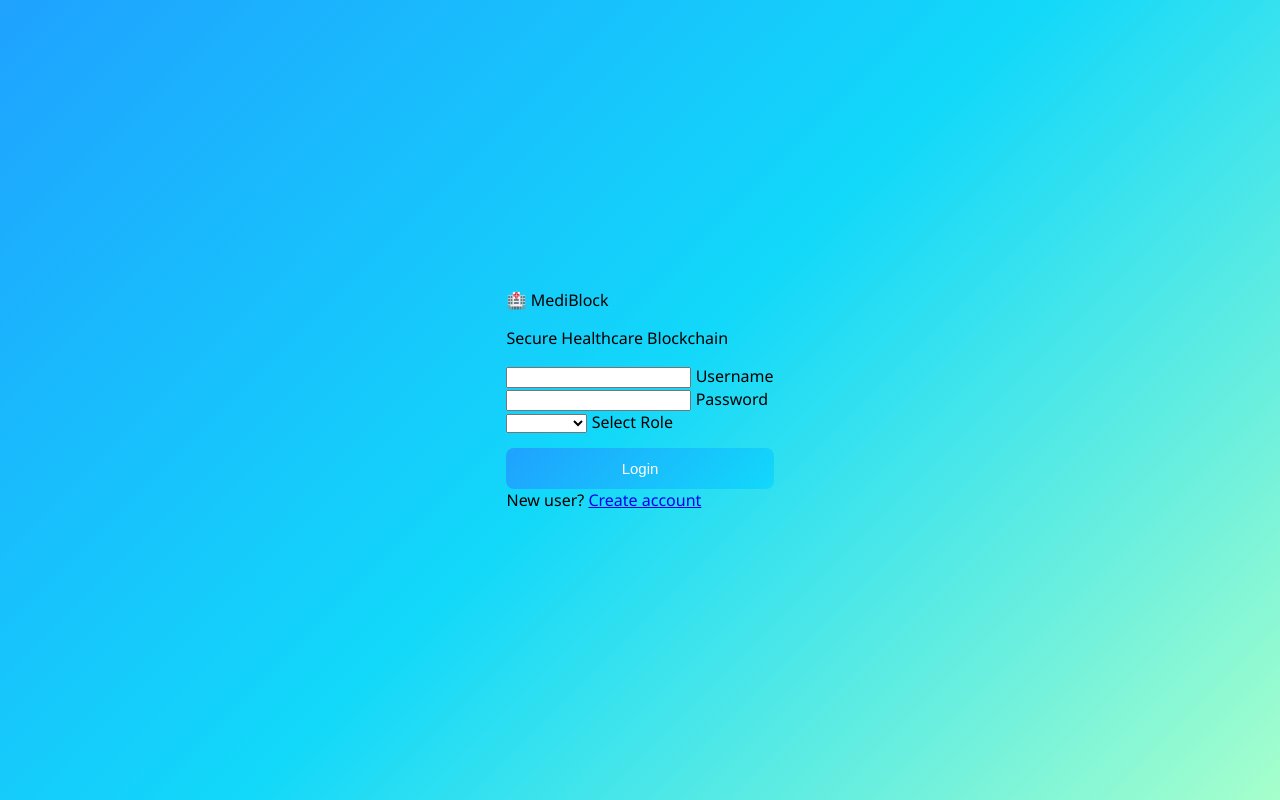
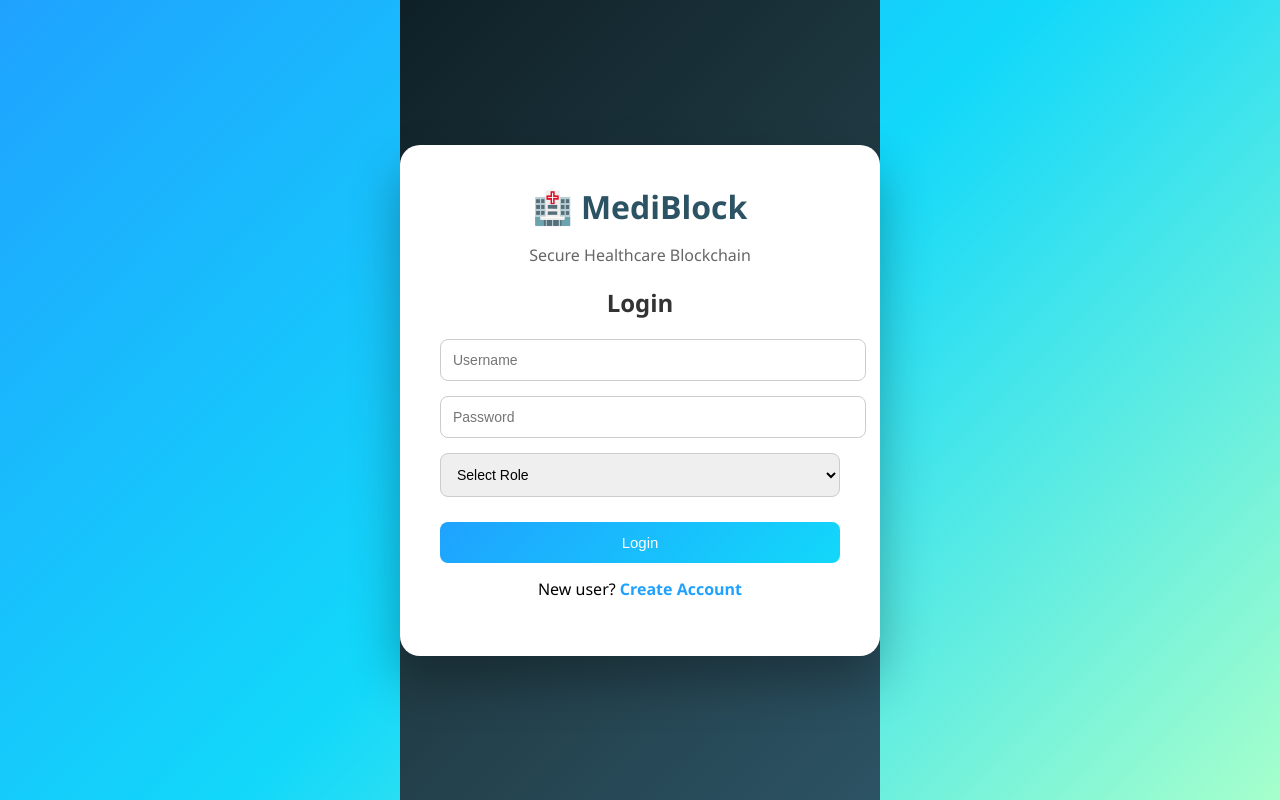
Before and after one commit to Thanmayeesaivaka/mediblock, a Flask app: page / in a window 1280 px wide. Run offline with Flask 3, Linux system fonts and the light colour scheme.

Commit message:
Final professional login UI

```diff
--- a/app.py
+++ b/app.py
@@ -33,9 +33,9 @@ def register():
 # ---------------- LOGIN ----------------
 @app.route("/login", methods=["POST"])
 def login():
-    username = request.form["username"]
-    password = request.form["password"]
-    role = request.form["role"]
+    username = request.form["username"].strip()
+    password = request.form["password"].strip()
+    role = request.form["role"].strip()
 
     user = find_user(username, password, role)
 
@@ -43,16 +43,16 @@ def login():
         session["user"] = username
         session["role"] = role
 
-        if role == "admin":
+        if role == "Doctor":
+            return redirect("/doctor")
+        elif role == "Patient":
+            return redirect("/patient")
+        elif role == "Admin":
             return redirect("/admin")
-        elif role == "doctor":
-            return redirect("/doctor")
-        elif role == "patient":
-            return redirect("/patient")
         else:
             return redirect("/insurance")
 
-    return "Invalid Login Credentials"
+    return render_template("login.html", error="Invalid Login Credentials")
 
 
 # ---------------- ADMIN ----------------
--- a/static/style.css
+++ b/static/style.css
@@ -118,3 +118,90 @@ button:hover {
         grid-template-columns: 1fr;
     }
 }
+
+/* LOGIN PAGE */
+
+.login-wrapper {
+    height: 100vh;
+    display: flex;
+    justify-content: center;
+    align-items: center;
+    background: linear-gradient(135deg, #0f2027, #203a43, #2c5364);
+}
+
+.login-card {
+    background: white;
+    width: 400px;
+    padding: 40px;
+    border-radius: 20px;
+    box-shadow: 0 25px 50px rgba(0,0,0,0.3);
+    text-align: center;
+}
+
+.brand h1 {
+    margin: 0;
+    color: #2c5364;
+}
+
+.brand p {
+    margin-bottom: 20px;
+    color: #666;
+}
+
+.login-card h2 {
+    margin-bottom: 20px;
+    color: #333;
+}
+
+.input-group {
+    margin-bottom: 15px;
+}
+
+.login-card input,
+.login-card select {
+    width: 100%;
+    padding: 12px;
+    border-radius: 8px;
+    border: 1px solid #ccc;
+    font-size: 14px;
+}
+
+.login-card input:focus,
+.login-card select:focus {
+    outline: none;
+    border-color: #1fa2ff;
+}
+
+.login-btn {
+    width: 100%;
+    padding: 12px;
+    background: linear-gradient(135deg, #1fa2ff, #12d8fa);
+    border: none;
+    border-radius: 8px;
+    color: white;
+    font-size: 15px;
+    cursor: pointer;
+    margin-top: 10px;
+}
+
+.login-btn:hover {
+    background: linear-gradient(135deg, #0f9bff, #00c3ff);
+}
+
+.register-link {
+    margin-top: 15px;
+}
+
+.register-link a {
+    color: #1fa2ff;
+    font-weight: bold;
+    text-decoration: none;
+}
+
+.error-box {
+    background: #ffe0e0;
+    color: red;
+    padding: 10px;
+    border-radius: 8px;
+    margin-bottom: 15px;
+}
--- a/templates/login.html
+++ b/templates/login.html
@@ -1,52 +1,57 @@
 <!DOCTYPE html>
-<html lang="en">
+<html>
 <head>
-<meta charset="UTF-8">
+    <title>MediBlock Login</title>
     <meta name="viewport" content="width=device-width, initial-scale=1.0">
-<title>MediBlock</title>
     <link rel="stylesheet" href="{{ url_for('static', filename='style.css') }}">
-<link href="https://fonts.googleapis.com/css2?family=Poppins:wght@300;400;600&display=swap" rel="stylesheet">
 </head>
-
 <body>
 
-<div class="bg"></div>
+<div class="login-wrapper">
 
-<div class="login-container">
+    <div class="login-card">
 
-    <div class="logo">
-        🏥 <span>MediBlock</span>
+        <div class="brand">
+            <h1>🏥 MediBlock</h1>
+            <p>Secure Healthcare Blockchain</p>
         </div>
-    <p class="subtitle">Secure Healthcare Blockchain</p>
 
-    <form action="/login" method="POST">
+        <h2>Login</h2>
+
+        {% if error %}
+            <div class="error-box">
+                {{ error }}
+            </div>
+        {% endif %}
+
+        <form method="POST" action="/login">
 
             <div class="input-group">
-            <input type="text" name="username" required>
-            <label>Username</label>
+                <input type="text" name="username" placeholder="Username" required>
             </div>
 
             <div class="input-group">
-            <input type="password" name="password" required>
-            <label>Password</label>
+                <input type="password" name="password" placeholder="Password" required>
             </div>
 
             <div class="input-group">
                 <select name="role" required>
-                <option value="" disabled selected></option>
-                <option value="doctor">Doctor</option>
-                <option value="patient">Patient</option>
-                <option value="insurance">Insurance</option>
+                    <option value="">Select Role</option>
+                    <option>Doctor</option>
+                    <option>Patient</option>
+                    <option>Admin</option>
+                    <option>Insurance</option>
                 </select>
-            <label>Select Role</label>
             </div>
 
-        <button class="btn">Login</button>
+            <button type="submit" class="login-btn">Login</button>
 
         </form>
 
-    <div class="register">
-        New user? <a href="/register">Create account</a>
+        <p class="register-link">
+            New user? <a href="/register">Create Account</a>
+        </p>
+
     </div>
 
 </div>
```
Lines whose indentation alone changed are shown as unchanged.
